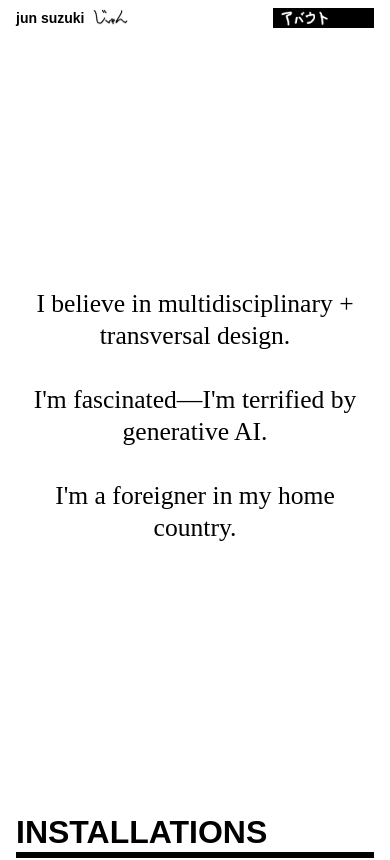
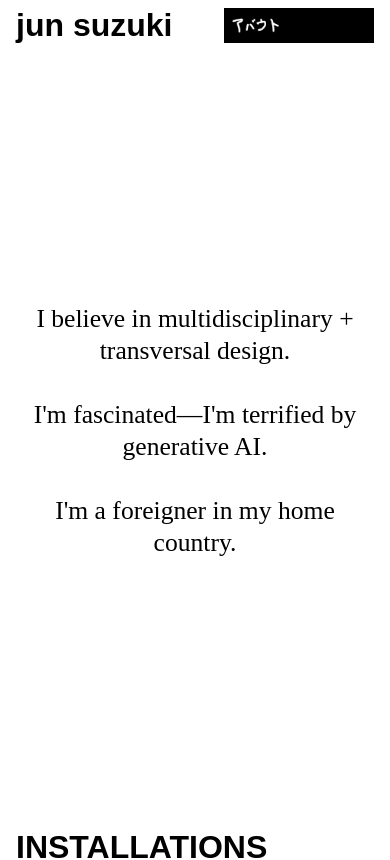
Before and after one commit to szkjn/jiko-shoukai, a SvelteKit app: page / in a window 390 px wide. Shown: the top 860 px of the page. Built offline with nearby package versions, Linux system fonts and the light colour scheme.

Commit message:
Increased nav bar in mobile view

```diff
--- a/src/components/Header.svelte
+++ b/src/components/Header.svelte
@@ -12,7 +12,7 @@
 </script>
 
 <header class="sticky-header flex justify-between items-start py-2 m-0">
-  <div class="flex flex-row gap-2">
+  <div class="flex flex-row gap-2 items-center">
     <h1 class="text-sm font-bold">{title}</h1>
     <img src="/png/jun.png" alt="jun-in-japanese" class="sign" />
   </div>
@@ -62,4 +62,15 @@
     height: 15px;
     filter: invert(1);
   }
+
+  @media (max-width: 760px) {
+    * {
+      font-size: 2rem;
+      line-height: 2.2rem;
+    }
+
+    .sign {
+      display: none;
+    }
+  }
 </style>
```
